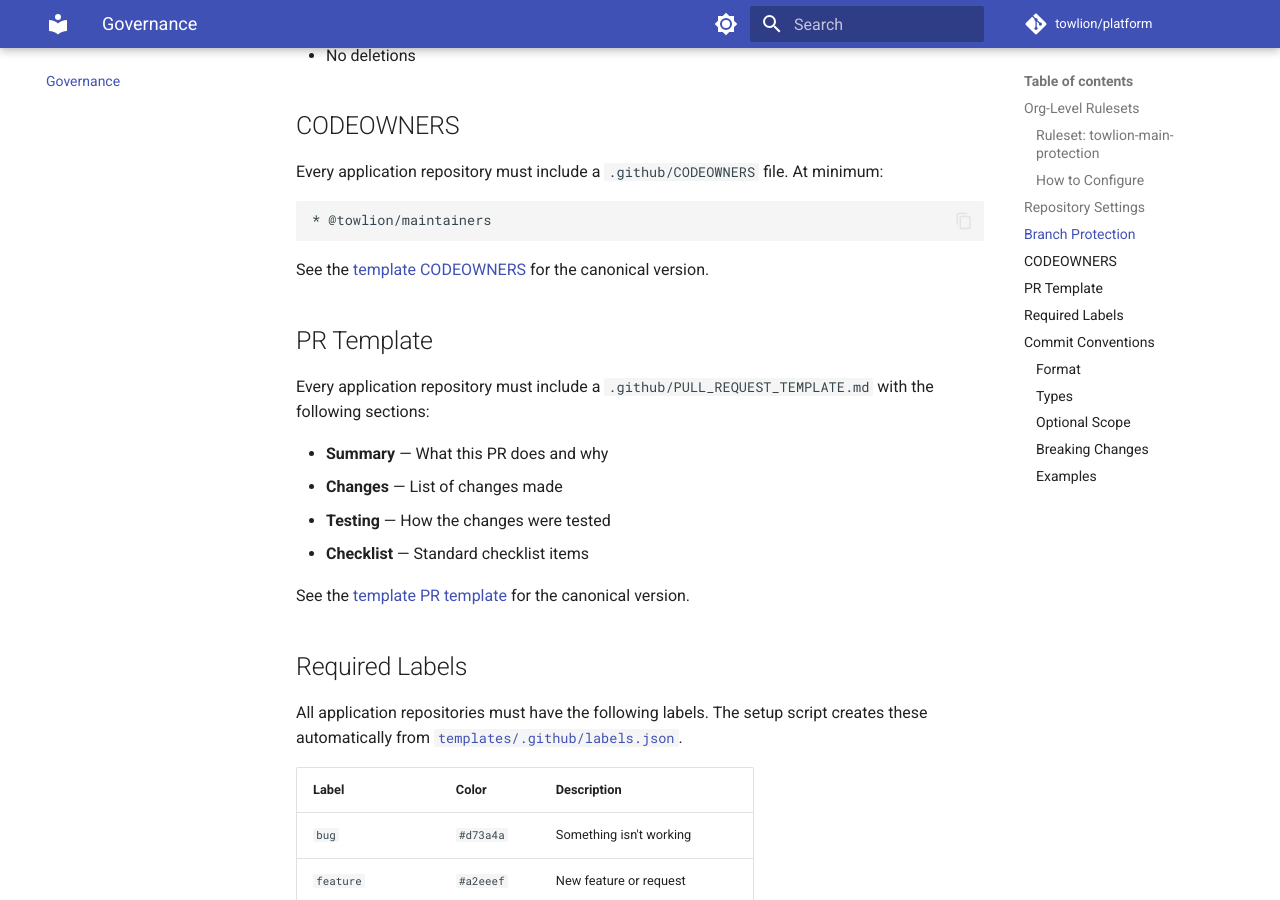
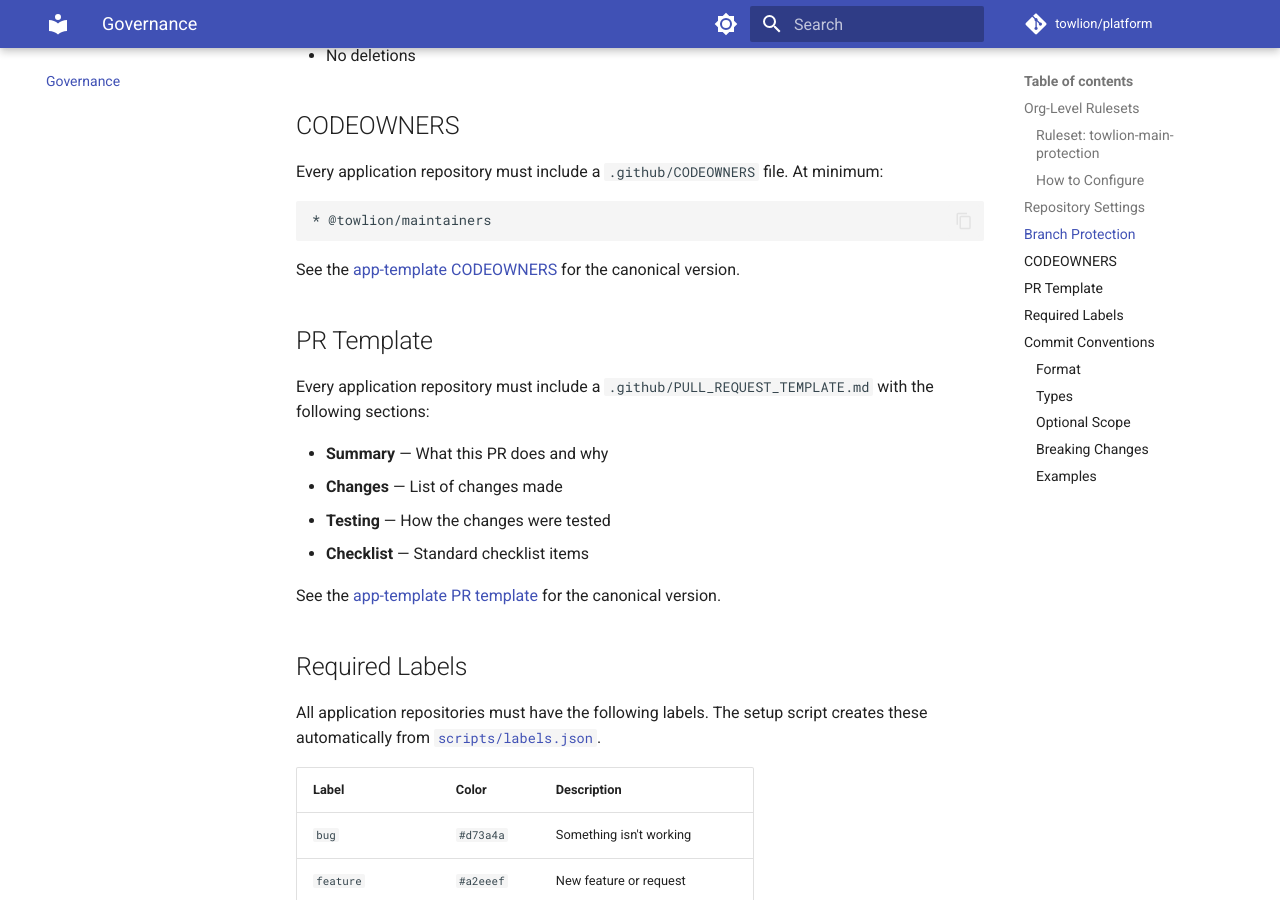
Before and after one commit to towlion/platform, an MkDocs documentation site: the page built from docs/governance.md, in a window 1280 px wide and 900 px high, scrolled down 1915 px. Built offline with MkDocs 1.6.1 and Material for MkDocs 9.7.7, drawn with Linux system fonts in a browser that asks for light colours; comment, search, counter and statistics services are not loaded.

Commit message:
refactor: move labels.json to scripts/ and remove templates/
Governance template files (CODEOWNERS, PR template, commit convention)
now live in app-template as the canonical source. Move labels.json into
scripts/ alongside setup-repo.sh and update all references.

Co-Authored-By: Claude Opus 4.6 (1M context) <noreply@anthropic.com>

````diff
--- a/docs/governance.md
+++ b/docs/governance.md
@@ -65,7 +65,7 @@ Every application repository must include a `.github/CODEOWNERS` file. At minimu
 * @towlion/maintainers
 ```
 
-See the [template CODEOWNERS](../templates/.github/CODEOWNERS) for the canonical version.
+See the [app-template CODEOWNERS](https://github.com/towlion/app-template/blob/main/.github/CODEOWNERS) for the canonical version.
 
 ## PR Template
 
@@ -76,11 +76,11 @@ Every application repository must include a `.github/PULL_REQUEST_TEMPLATE.md` w
 - **Testing** — How the changes were tested
 - **Checklist** — Standard checklist items
 
-See the [template PR template](../templates/.github/PULL_REQUEST_TEMPLATE.md) for the canonical version.
+See the [app-template PR template](https://github.com/towlion/app-template/blob/main/.github/PULL_REQUEST_TEMPLATE.md) for the canonical version.
 
 ## Required Labels
 
-All application repositories must have the following labels. The setup script creates these automatically from [`templates/.github/labels.json`](../templates/.github/labels.json).
+All application repositories must have the following labels. The setup script creates these automatically from [`scripts/labels.json`](../scripts/labels.json).
 
 | Label | Color | Description |
 |-------|-------|-------------|
````
Also changed, not shown: AGENTS.md (+1 -2 lines), templates/.github/COMMIT_CONVENTION.md (deleted, +0 -37 lines), templates/.github/PULL_REQUEST_TEMPLATE.md (deleted, +0 -22 lines), 4 other files.
